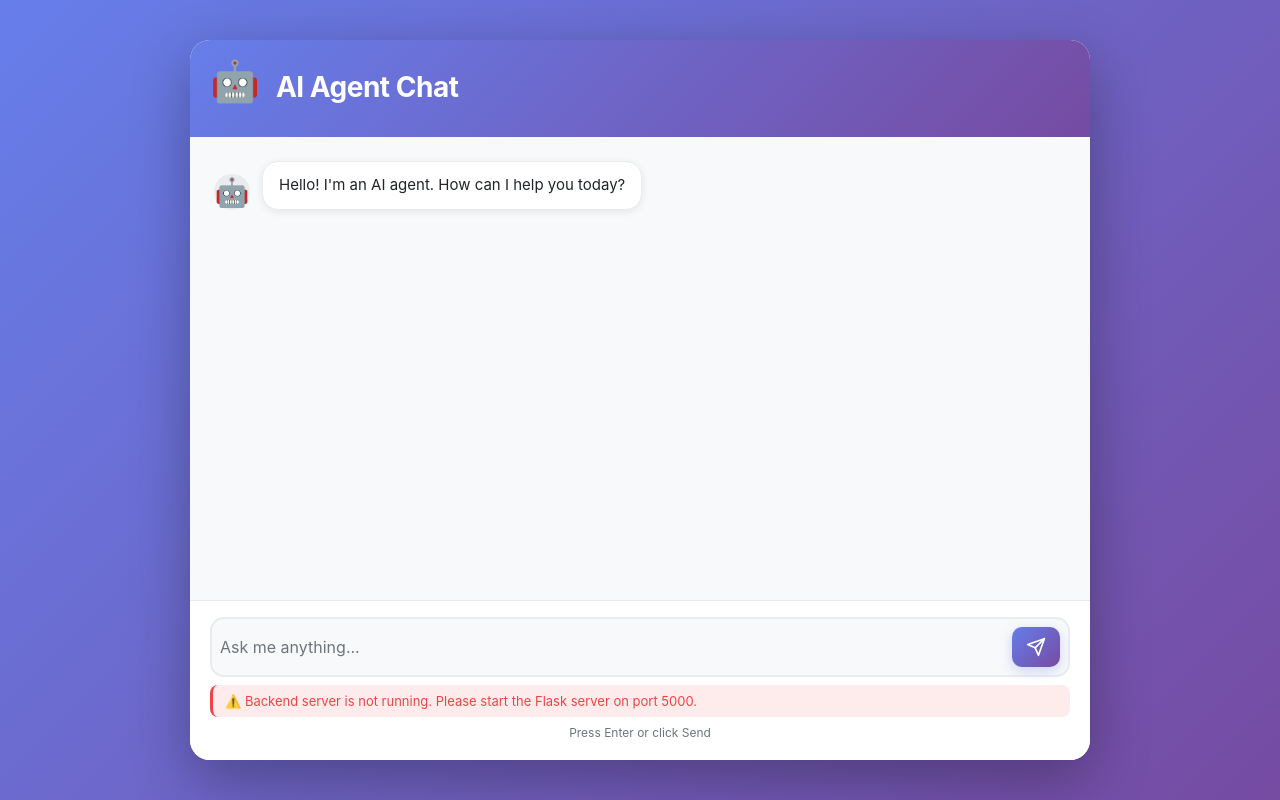
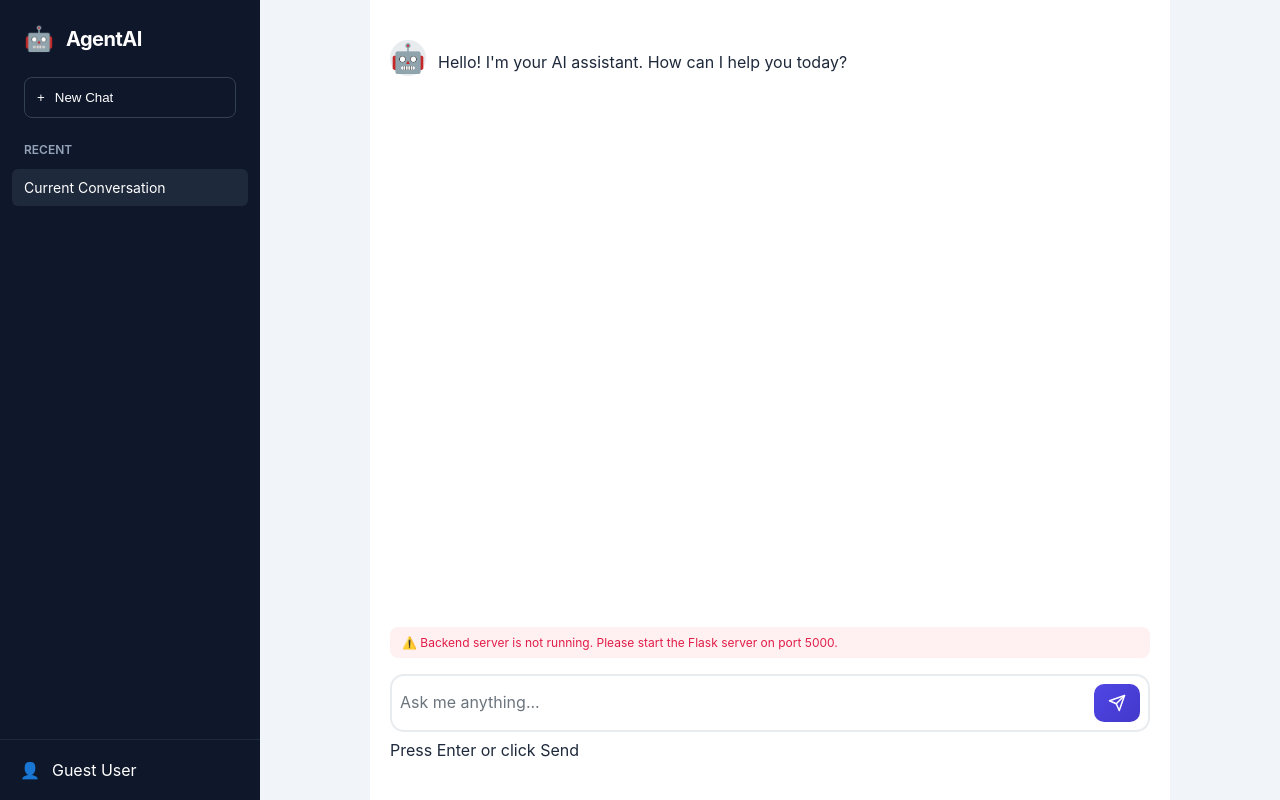
Before and after one commit to akashrajput25/agent, a website: page frontend/index.html in a window 1280 px wide. Drawn offline with Linux system fonts and the light colour scheme; no server answers.

Commit message:
ui redesign

```diff
--- a/frontend/index.html
+++ b/frontend/index.html
@@ -9,23 +9,43 @@
 </head>
 
 <body>
-    <div class="container">
-        <div class="chat-container">
-            <div class="header">
-                <div class="header-content">
-                    <div class="header-icon">🤖</div>
-                    <div class="header-text">
-                        <h1>AI Agent Chat</h1>
+    <div class="app-wrapper">
+        <!-- Sidebar -->
+        <aside class="sidebar">
+            <div class="sidebar-header">
+                <div class="logo">
+                    <span class="logo-icon">🤖</span>
+                    <span class="logo-text">AgentAI</span>
+                </div>
+                <button class="new-chat-btn">
+                    <span>+</span> New Chat
+                </button>
+            </div>
+            <nav class="sidebar-nav">
+                <div class="nav-section">
+                    <p class="nav-label">Recent</p>
+                    <div class="history-item active">Current Conversation</div>
+                </div>
+            </nav>
+            <div class="sidebar-footer">
+                <div class="user-profile">
+                    <div class="user-avatar">👤</div>
+                    <div class="user-info">
+                        <p class="user-name">Guest User</p>
                     </div>
                 </div>
             </div>
+        </aside>
 
+        <!-- Main Chat Area -->
+        <main class="main-content">
+            <div class="chat-container">
                 <div class="messages" id="messagesContainer">
                     <div class="message assistant">
                         <div class="avatar">🤖</div>
                         <div class="message-wrapper">
                             <div class="message-content">
-                            <p>Hello! I'm an AI agent. How can I help you today?</p>
+                                <p>Hello! I'm your AI assistant. How can I help you today?</p>
                             </div>
                         </div>
                     </div>
@@ -33,14 +53,15 @@
 
                 <div class="input-area">
                     <div class="input-container">
+                        <div id="errorMessage" class="error-message"></div>
                         <div class="input-wrapper">
-                        <input
-                            type="text"
+                            <textarea
                                 id="userInput"
                                 placeholder="Ask me anything..."
                                 autocomplete="off"
                                 class="chat-input"
-                        >
+                                rows="1"
+                            ></textarea>
                             <button id="sendBtn" class="send-btn" title="Send message (Enter)">
                                 <svg width="20" height="20" viewBox="0 0 24 24" fill="none" stroke="currentColor" stroke-width="2" stroke-linecap="round" stroke-linejoin="round">
                                 <line x1="22" y1="2" x2="11" y2="13"></line>
--- a/frontend/script.js
+++ b/frontend/script.js
@@ -57,11 +57,19 @@ async function sendMessage() {
             body: JSON.stringify({ message: message })
         });
 
+        if (!response.ok) {
+            // Try to parse JSON error, otherwise use status text
+            let errorText = `Error ${response.status}: ${response.statusText}`;
+            try {
+                const errorData = await response.json();
+                errorText = errorData.error || errorText;
+            } catch (e) {
+                // Not JSON, likely an HTML error page
+            }
+            throw new Error(errorText);
+        }
+
         const data = await response.json();
-
-        if (!response.ok) {
-            throw new Error(data.error || 'Failed to get response from AI');
-        }
 
         // Remove loading message
         if (loadingMsg && loadingMsg.parentNode === messagesContainer) {
--- a/frontend/styles.css
+++ b/frontend/styles.css
@@ -5,13 +5,16 @@
 }
 
 :root {
-    --primary: #667eea;
-    --primary-dark: #764ba2;
-    --secondary: #f093fb;
-    --success: #4ade80;
-    --warning: #facc15;
-    --error: #ef4444;
-    --light: #f8f9fa;
+    --primary: #4f46e5;
+    --primary-dark: #4338ca;
+    --sidebar-bg: #0f172a;
+    --sidebar-text: #94a3b8;
+    --sidebar-hover: #1e293b;
+    --bg-app: #f1f5f9;
+    --bg-chat: #ffffff;
+    --text-main: #1e293b;
+    --text-muted: #64748b;
+    --error: #e11d48;
     --light-gray: #e9ecef;
     --gray: #6c757d;
     --dark: #212529;
@@ -19,79 +22,125 @@
 }
 
 body {
-    font-family: -apple-system, BlinkMacSystemFont, 'Segoe UI', 'Roboto', 'Oxygen', 'Ubuntu', 'Cantarell', sans-serif;
-    background: linear-gradient(135deg, #667eea 0%, #764ba2 100%);
+    font-family: 'Inter', -apple-system, sans-serif;
+    background-color: var(--bg-app);
     height: 100vh;
+    color: var(--text-main);
+    overflow: hidden;
+}
+
+.app-wrapper {
+    display: flex;
+    height: 100vh;
+    width: 100vw;
+}
+
+/* Sidebar */
+.sidebar {
+    width: 260px;
+    background-color: var(--sidebar-bg);
+    color: var(--white);
+    display: flex;
+    flex-direction: column;
+    transition: all 0.3s ease;
+}
+
+.sidebar-header {
+    padding: 24px;
+}
+
+.logo {
+    display: flex;
+    align-items: center;
+    gap: 12px;
+    margin-bottom: 24px;
+}
+
+.logo-icon { font-size: 24px; }
+.logo-text { font-size: 20px; font-weight: 700; letter-spacing: -0.5px; }
+
+.new-chat-btn {
+    width: 100%;
+    padding: 12px;
+    background: transparent;
+    border: 1px solid #334155;
+    color: var(--white);
+    border-radius: 8px;
+    cursor: pointer;
+    display: flex;
+    align-items: center;
+    gap: 10px;
+    transition: background 0.2s;
+}
+
+.new-chat-btn:hover { background: var(--sidebar-hover); }
+
+.sidebar-nav {
+    flex: 1;
+    padding: 0 12px;
+}
+
+.nav-label {
+    font-size: 12px;
+    text-transform: uppercase;
+    color: var(--sidebar-text);
+    margin-bottom: 12px;
+    padding-left: 12px;
+    font-weight: 600;
+}
+
+.history-item {
+    padding: 10px 12px;
+    border-radius: 6px;
+    cursor: pointer;
+    color: var(--sidebar-text);
+    font-size: 14px;
+    white-space: nowrap;
+    overflow: hidden;
+    text-overflow: ellipsis;
+}
+
+.history-item.active {
+    background: var(--sidebar-hover);
+    color: var(--white);
+}
+
+.sidebar-footer {
+    padding: 20px;
+    border-top: 1px solid #1e293b;
+}
+
+.user-profile {
+    display: flex;
+    align-items: center;
+    gap: 12px;
+}
+
+/* Main Content */
+.main-content {
+    flex: 1;
     display: flex;
     justify-content: center;
-    align-items: center;
-    padding: 16px;
-    color: var(--dark);
-}
-
-.container {
-    width: 100%;
-    max-width: 900px;
-    height: 90vh;
-    max-height: 800px;
+    position: relative;
 }
 
 .chat-container {
+    width: 100%;
+    max-width: 800px;
     display: flex;
     flex-direction: column;
     height: 100%;
-    background: var(--white);
-    border-radius: 20px;
-    box-shadow: 0 20px 60px rgba(0, 0, 0, 0.3);
-    overflow: hidden;
-}
-
-/* Header Styling */
-.header {
-    background: linear-gradient(135deg, var(--primary) 0%, var(--primary-dark) 100%);
-    color: var(--white);
-    padding: 24px 20px;
-    border-bottom: none;
-}
-
-.header-content {
-    display: flex;
-    align-items: center;
-    gap: 16px;
-}
-
-.header-icon {
-    font-size: 40px;
-    animation: float 3s ease-in-out infinite;
-}
-
-@keyframes float {
-    0%, 100% { transform: translateY(0px); }
-    50% { transform: translateY(-10px); }
-}
-
-.header-text h1 {
-    font-size: 28px;
-    margin-bottom: 4px;
-    font-weight: 700;
-    letter-spacing: -0.5px;
-}
-
-.header-text p {
-    font-size: 14px;
-    opacity: 0.9;
-    font-weight: 500;
+    background: var(--bg-chat);
 }
 
 /* Messages Container */
 .messages {
     flex: 1;
     overflow-y: auto;
-    padding: 24px;
+    padding: 40px 20px;
     display: flex;
     flex-direction: column;
-    gap: 16px;
-    background: var(--light);
+    gap: 32px;
 }
 
 .message {
@@ -116,7 +165,7 @@ body {
     flex-direction: row-reverse;
     margin-left: auto;
     margin-right: 0;
-    max-width: 80%;
+    max-width: 85%;
 }
 
 .avatar {
@@ -143,36 +192,32 @@ body {
 }
 
 .message-content {
-    padding: 12px 16px;
-    border-radius: 16px;
+    padding: 0;
     word-wrap: break-word;
-    line-height: 1.5;
-    font-size: 15px;
-    box-shadow: 0 2px 8px rgba(0, 0, 0, 0.08);
+    line-height: 1.6;
+    font-size: 16px;
 }
 
 .assistant .message-content {
-    background: var(--white);
-    color: var(--dark);
-    border: 1px solid var(--light-gray);
+    color: var(--text-main);
 }
 
 .user .message-content {
-    background: linear-gradient(135deg, var(--primary) 0%, var(--primary-dark) 100%);
+    background: var(--primary);
     color: var(--white);
-    border-radius: 16px 4px 16px 16px;
-    box-shadow: 0 4px 12px rgba(102, 126, 234, 0.35);
+    padding: 12px 18px;
+    border-radius: 18px 18px 2px 18px;
 }
 
-.message-content p {
-    margin: 0;
-}
+.message-content p { margin: 0; }
 
 /* Input Area */
 .input-area {
-    background: var(--white);
-    padding: 16px 20px 20px;
-    border-top: 1px solid var(--light-gray);
+    padding: 20px 20px 40px;
+    background: linear-gradient(to top, var(--bg-chat) 80%, transparent);
+    position: sticky;
+    bottom: 0;
+    width: 100%;
 }
 
 .input-container {
@@ -227,7 +272,6 @@ body {
     align-items: center;
     justify-content: center;
     flex-shrink: 0;
-    box-shadow: 0 4px 12px rgba(102, 126, 234, 0.3);
 }
 
 .send-btn:hover:not(:disabled) {
@@ -246,141 +290,34 @@ body {
     transform: none;
 }
 
-.send-btn svg {
-    width: 20px;
-    height: 20px;
-}
+.send-btn svg { width: 18px; height: 18px; }
 
 /* Error Message */
 .error-message {
     color: var(--error);
-    font-size: 13px;
+    font-size: 12px;
     display: none;
     padding: 8px 12px;
-    background: rgba(239, 68, 68, 0.1);
+    background: #fff1f2;
     border-radius: 8px;
-    border-left: 3px solid var(--error);
+    margin-bottom: 8px;
 }
 
-.error-message.show {
-    display: block;
-    animation: slideIn 0.3s ease;
+.error-message.show { display: block; }
+
+@media (max-width: 768px) {
+    .sidebar { display: none; }
+    .main-content { padding: 0; }
+    .chat-container { max-width: 100%; }
+    .messages { padding-top: 20px; }
+    .input-area { padding-bottom: 20px; }
 }
 
-.input-hint {
-    font-size: 12px;
-    color: var(--gray);
-    margin: 0;
-    text-align: center;
-}
-
-/* Loading Animation */
-.loading {
-    display: inline-block;
-    width: 6px;
-    height: 6px;
-    margin: 0 3px;
-    background: var(--primary);
-    border-radius: 50%;
-    animation: pulse 1.4s infinite;
-}
-
-.loading:nth-child(2) {
-    animation-delay: 0.2s;
-}
-
-.loading:nth-child(3) {
-    animation-delay: 0.4s;
-}
-
-@keyframes pulse {
-    0%, 60%, 100% {
-        opacity: 0.3;
-    }
-    30% {
-        opacity: 1;
-    }
-}
-
-/* Scrollbar Styling */
-.messages::-webkit-scrollbar {
-    width: 8px;
-}
-
-.messages::-webkit-scrollbar-track {
-    background: transparent;
-}
-
-.messages::-webkit-scrollbar-thumb {
-    background: var(--light-gray);
-    border-radius: 4px;
-}
-
-.messages::-webkit-scrollbar-thumb:hover {
-    background: var(--gray);
-}
-
-/* Mobile Responsiveness */
-@media (max-width: 768px) {
-    .container {
-        max-width: 100%;
-        height: 100vh;
-    }
-
-    .chat-container {
-        border-radius: 0;
-    }
-
-    .header-text h1 {
-        font-size: 24px;
-    }
-
-    .message.user {
-        max-width: 90%;
-    }
-
-    .message-content {
-        font-size: 14px;
-        padding: 10px 14px;
-    }
-
-    .chat-input {
-        font-size: 16px; /* Prevents zoom on iOS */
-    }
-
-    .send-btn {
-        padding: 10px 12px;
-    }
-}
-
-@media (max-width: 480px) {
-    body {
-        padding: 0;
-    }
-
-    .header {
-        padding: 16px;
-    }
-
-    .header-icon {
-        font-size: 32px;
-    }
-
-    .header-text h1 {
-        font-size: 20px;
-    }
-
-    .messages {
-        padding: 16px;
-        gap: 12px;
-    }
-
-    .input-area {
-        padding: 12px 16px 16px;
-    }
-
-    .message.user {
-        max-width: 95%;
+/* Cleanup redundant blocks */
+.loading { width: 6px; height: 6px; background: var(--primary); border-radius: 50%; display: inline-block; margin: 0 2px; animation: pulse 1s infinite alternate; }
+@keyframes pulse { from { opacity: 0.4; } to { opacity: 1; } }
+.messages::-webkit-scrollbar { width: 5px; }
+.messages::-webkit-scrollbar-thumb { background: #cbd5e1; border-radius: 10px; }
     }
 }
 
```
Also changed, not shown: 1 other file. Lines whose indentation alone changed are shown as unchanged.
